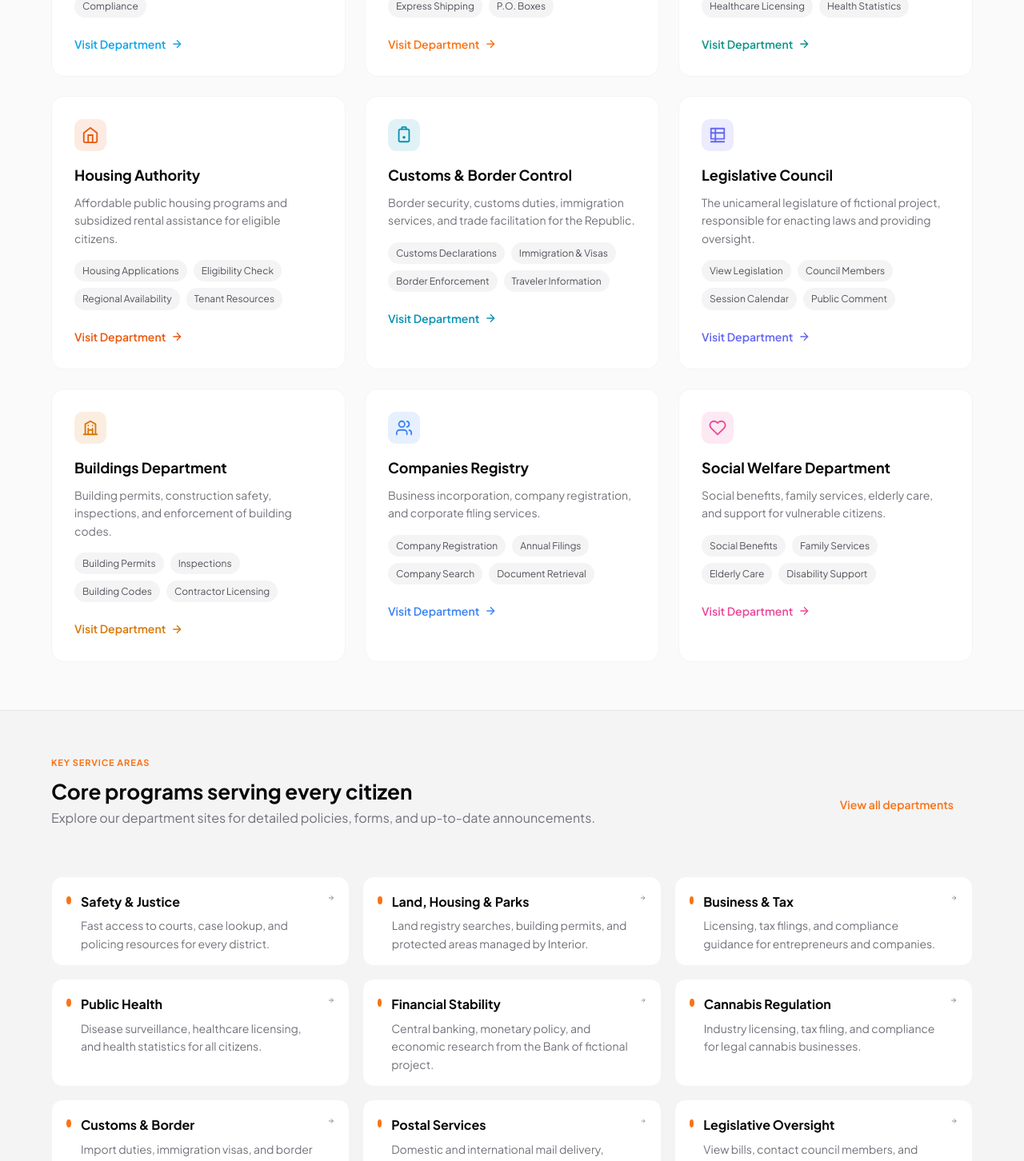
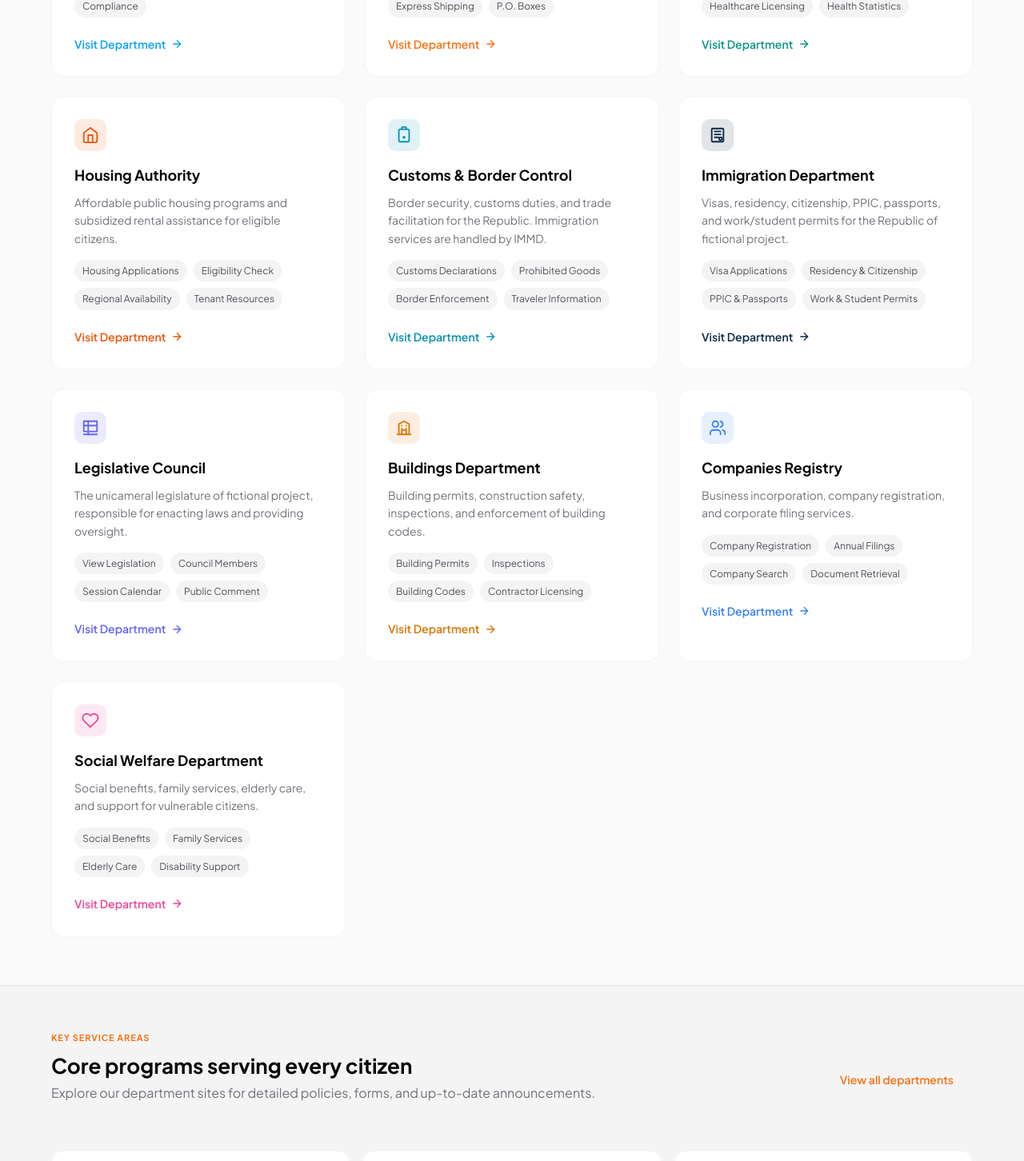
Before and after one commit to jeffbai996/jeffbai996.github.io, a React (Vite) app in the folder frontend/: page / in a window 1280 px wide. Shown: the part 4640-6092 px from the top of the page at 80% size. Built offline with nearby package versions, Linux system fonts and the light colour scheme; no server answers.

Commit message:
feat: add IMMD to Portal, remove visas from CBCA services

```diff
--- a/frontend/src/pages/Portal.jsx
+++ b/frontend/src/pages/Portal.jsx
@@ -79,6 +79,13 @@ const departmentIcons = {
       <rect x="5" y="4" width="14" height="17" rx="2"></rect>
       <circle cx="12" cy="15" r="1"></circle>
       <path d="M9 4v-2a1 1 0 0 1 1-1h4a1 1 0 0 1 1 1v2"></path>
+    </svg>
+  ),
+  immd: (
+    <svg viewBox="0 0 24 24" fill="none" stroke="currentColor" strokeWidth="2" strokeLinecap="round" strokeLinejoin="round" aria-hidden="true">
+      <rect x="4" y="3" width="16" height="18" rx="1"></rect>
+      <path d="M8 7h8M8 11h8M8 15h5"></path>
+      <circle cx="16" cy="17" r="2"></circle>
     </svg>
   ),
   legislative: (
@@ -205,9 +212,18 @@ const departments = [
     name: 'Customs & Border Control',
     abbrev: 'CBCA',
     url: '/cbca',
-    description: 'Border security, customs duties, immigration services, and trade facilitation for the Republic.',
+    description: 'Border security, customs duties, and trade facilitation for the Republic. Immigration services are handled by IMMD.',
     color: '#0891b2',
-    services: ['Customs Declarations', 'Immigration & Visas', 'Border Enforcement', 'Traveler Information']
+    services: ['Customs Declarations', 'Prohibited Goods', 'Border Enforcement', 'Traveler Information']
+  },
+  {
+    id: 'immd',
+    name: 'Immigration Department',
+    abbrev: 'IMMD',
+    url: '/immd',
+    description: 'Visas, residency, citizenship, PPIC, passports, and work/student permits for the Republic of fictional project.',
+    color: '#0e2a47',
+    services: ['Visa Applications', 'Residency & Citizenship', 'PPIC & Passports', 'Work & Student Permits']
   },
   {
     id: 'legislative',
@@ -280,8 +296,13 @@ const priorities = [
   },
   {
     title: 'Customs & Border',
-    detail: 'Import duties, immigration visas, and border control for travelers and traders.',
+    detail: 'Import duties and border control for travelers and traders.',
     link: '/cbca'
+  },
+  {
+    title: 'Immigration & Citizenship',
+    detail: 'Visas, residency, citizenship, PPIC, and passports from the Immigration Department.',
+    link: '/immd'
   },
   {
     title: 'Postal Services',
@@ -856,6 +877,7 @@ export default function Portal() {
                 <li><Link to="/health">Health</Link></li>
                 <li><Link to="/housing">Housing</Link></li>
                 <li><Link to="/cbca">Customs</Link></li>
+                <li><Link to="/immd">Immigration</Link></li>
                 <li><Link to="/lc">Legislature</Link></li>
                 <li><Link to="/bd">Buildings</Link></li>
                 <li><Link to="/cr">Companies</Link></li>
```
